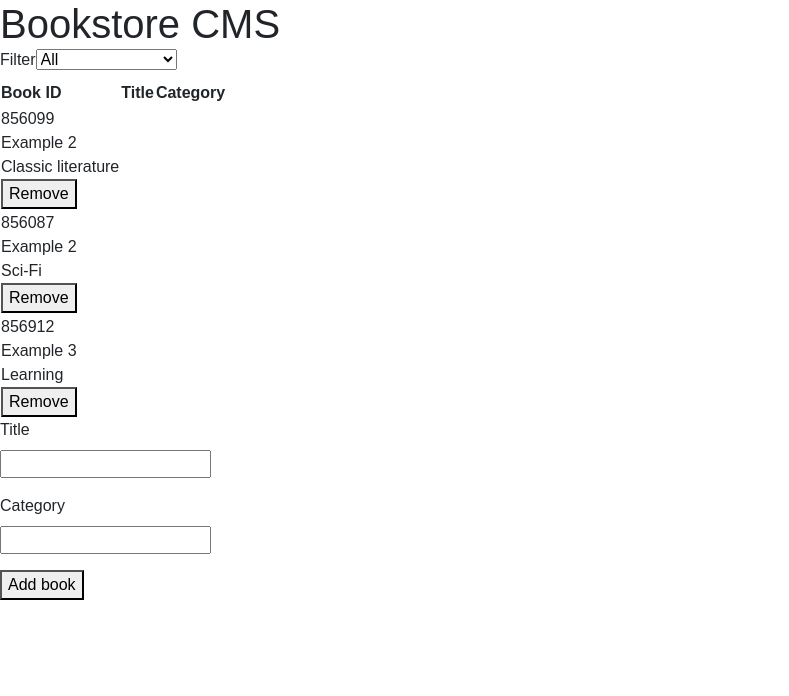
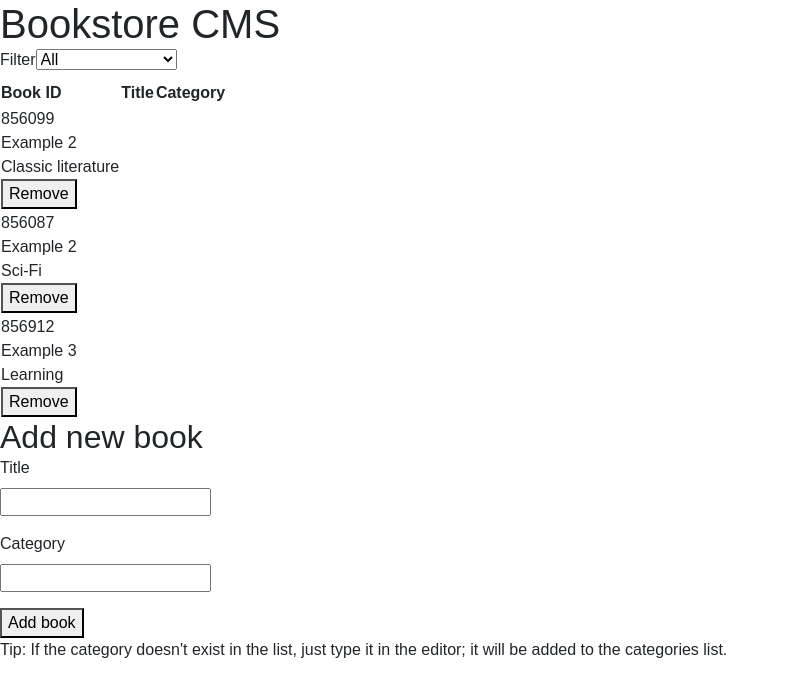
Before and after one commit to davidmrtz-dev/react-bookstore, a React (Create React App) app: page / in a window 1280 px wide. Shown: the top 696 px of the page, without its empty margins (0-789 px from the left). Built offline with nearby package versions, Linux system fonts and the light colour scheme; a web font is replaced by a local one.

Commit message:
Improved form for dispay purposes

```diff
--- a/src/containers/BooksForm.js
+++ b/src/containers/BooksForm.js
@@ -56,6 +56,8 @@
 
   return (
     <>
+      <h2 className="book-form-header">Add new book</h2>
+      <div id="book-form">
         <div className={wrapperClass}>
           <label htmlFor="title">Title</label>
           <div className="field">
@@ -97,6 +99,11 @@
         <button type="submit" onClick={handleSubmit}>
           Add book
         </button>
+      </div>
+      <div id="category-hint">
+        Tip: If the category doesn&apos;t exist in the list, just type it in the
+        editor; it will be added to the categories list.
+      </div>
     </>
   );
 };
```
Lines whose indentation alone changed are shown as unchanged.
